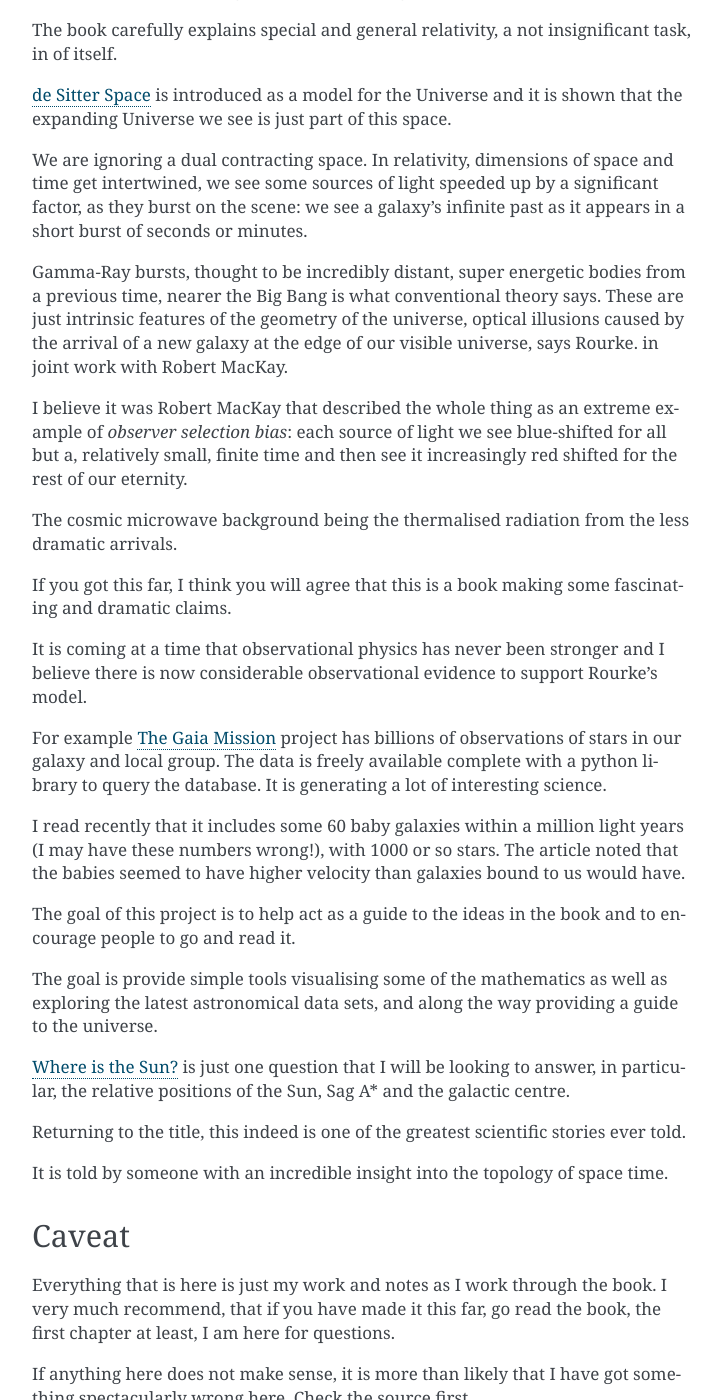
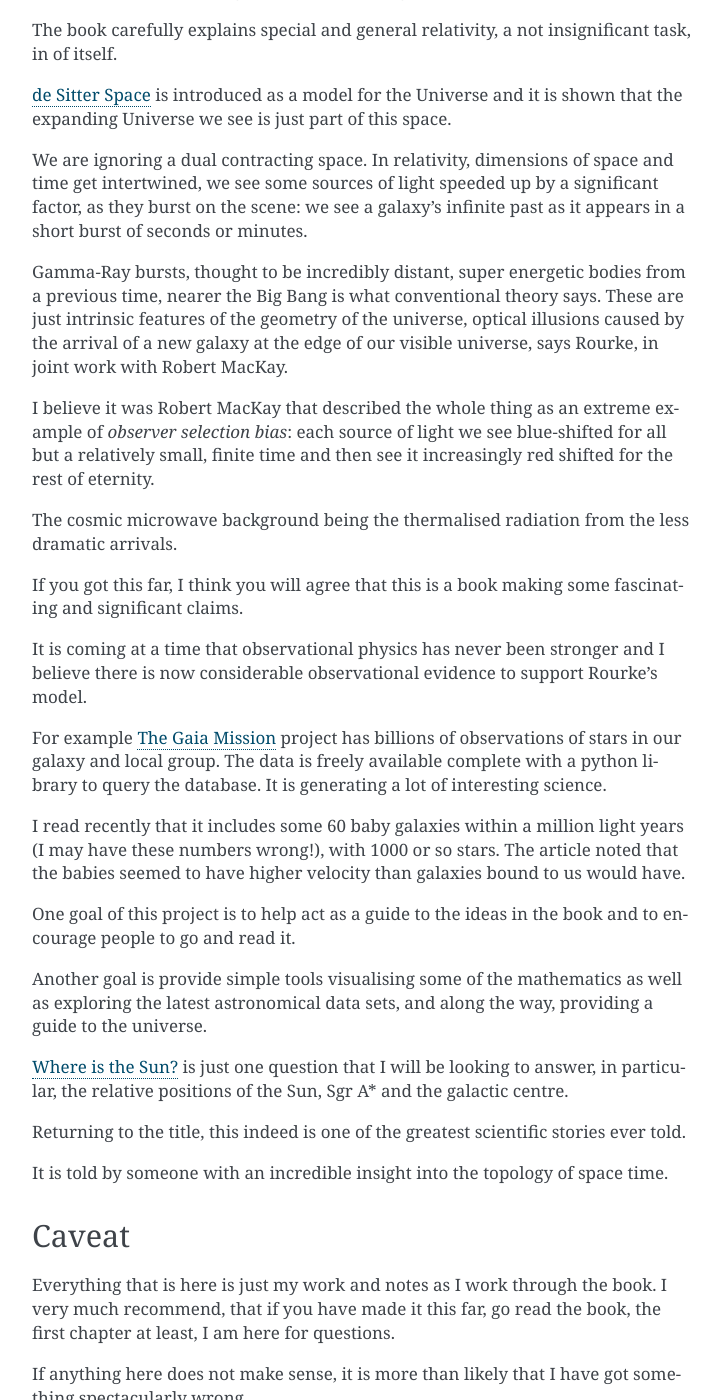
Before and after one commit to swfiua/gotu, a Sphinx documentation site: the page built from docs/about.rst, in a window 1280 px wide and 1400 px high, scrolled down 2189 px. Shown: the whole window, without its empty margins (388-1109 px from the left). Built offline with Sphinx 7.4.7, drawn with Linux system fonts in a browser that asks for light colours; formulas are drawn with MathJax 3; pages that are not in the unit, such as notebooks, are missing from menus; some of the changed text lies outside the part shown.

Commit message:
typos, punctuation, scanning

```diff
--- a/docs/about.rst
+++ b/docs/about.rst
@@ -124,19 +124,19 @@ Gamma-Ray bursts, thought to be incredibly distant, super energetic
 bodies from a previous time, nearer the Big Bang is what conventional
 theory says.  These are just intrinsic features of the geometry of the
 universe, optical illusions caused by the arrival of a new galaxy at
-the edge of our visible universe, says Rourke. in joint work with
+the edge of our visible universe, says Rourke, in joint work with
 Robert MacKay.
 
 I believe it was Robert MacKay that described the whole thing as an
 extreme example of *observer selection bias*: each source of light we
-see blue-shifted for all but a, relatively small, finite time and then
-see it increasingly red shifted for the rest of our eternity.
+see blue-shifted for all but a relatively small, finite time and then
+see it increasingly red shifted for the rest of eternity.
 
 The cosmic microwave background being the thermalised radiation from
 the less dramatic arrivals.
 
 If you got this far, I think you will agree that this is a book making
-some fascinating and dramatic claims.
+some fascinating and significant claims.
 
 It is coming at a time that observational physics has never been
 stronger and I believe there is now considerable observational
@@ -152,15 +152,15 @@ million light years (I may have these numbers wrong!), with 1000 or so
 stars.  The article noted that the babies seemed to have higher
 velocity than galaxies bound to us would have.
 
-The goal of this project is to help act as a guide to the ideas in the
+One goal of this project is to help act as a guide to the ideas in the
 book and to encourage people to go and read it.
 
-The goal is provide simple tools visualising some of the mathematics
+Another goal is provide simple tools visualising some of the mathematics
 as well as exploring the latest astronomical data sets, and along the
-way providing a guide to the universe.
+way, providing a guide to the universe.
 
 :ref:`wits` is just one question that I will be looking to
-answer, in particular, the relative positions of the Sun, Sag A* and
+answer, in particular, the relative positions of the Sun, Sgr A* and
 the galactic centre.
 
 Returning to the title, this indeed is one of the greatest scientific
--- a/docs/cmb.rst
+++ b/docs/cmb.rst
@@ -1,3 +1,5 @@
+.. cmb_:
+
 =============================
  Cosmic Microwave Background
 =============================
--- a/docs/index.rst
+++ b/docs/index.rst
@@ -9,8 +9,6 @@ The Geometry of the Universe
    about
    gotu
    pc
-
-   contents
 
 
 A space time trilogy
--- a/docs/spiral.rst
+++ b/docs/spiral.rst
@@ -1,3 +1,4 @@
+.. _spiral:
 
 ===================================
 Spiral Galaxies, no dark matter
```
Also changed, not shown: other parts of docs/about.rst (+3 -1 lines).
